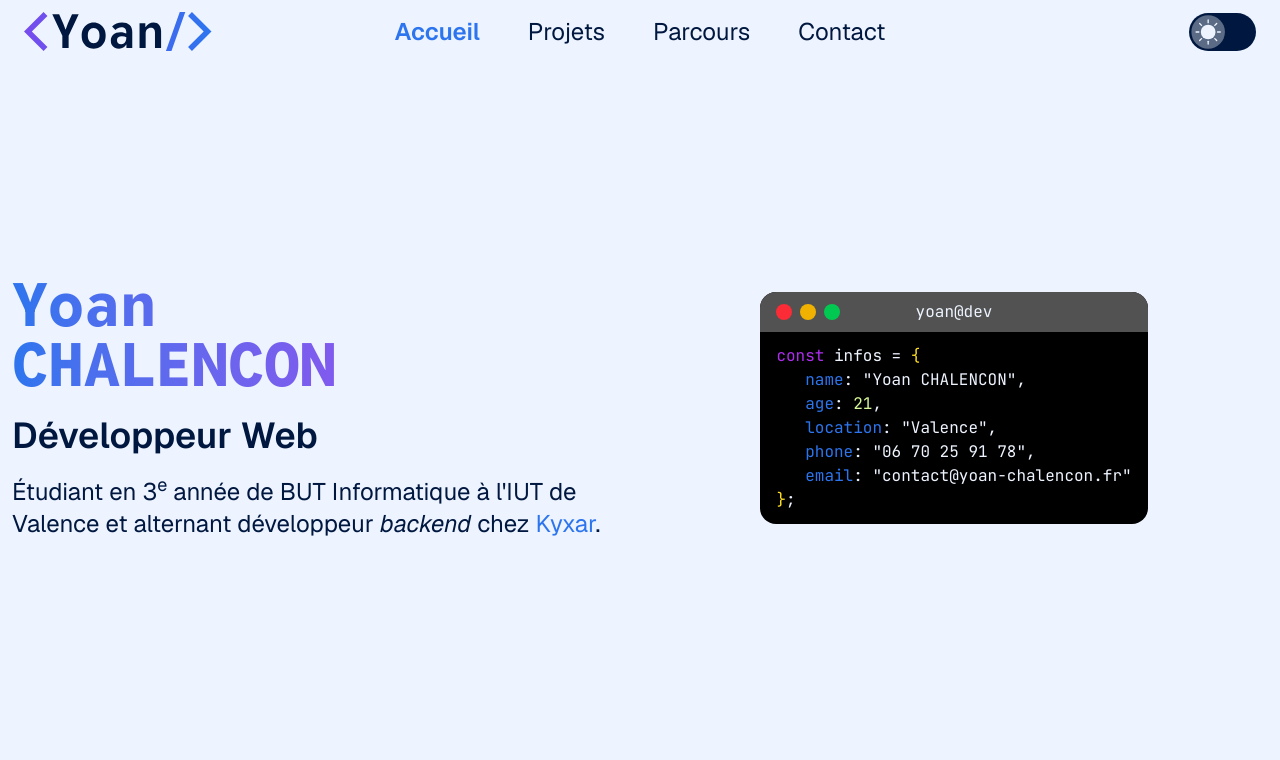
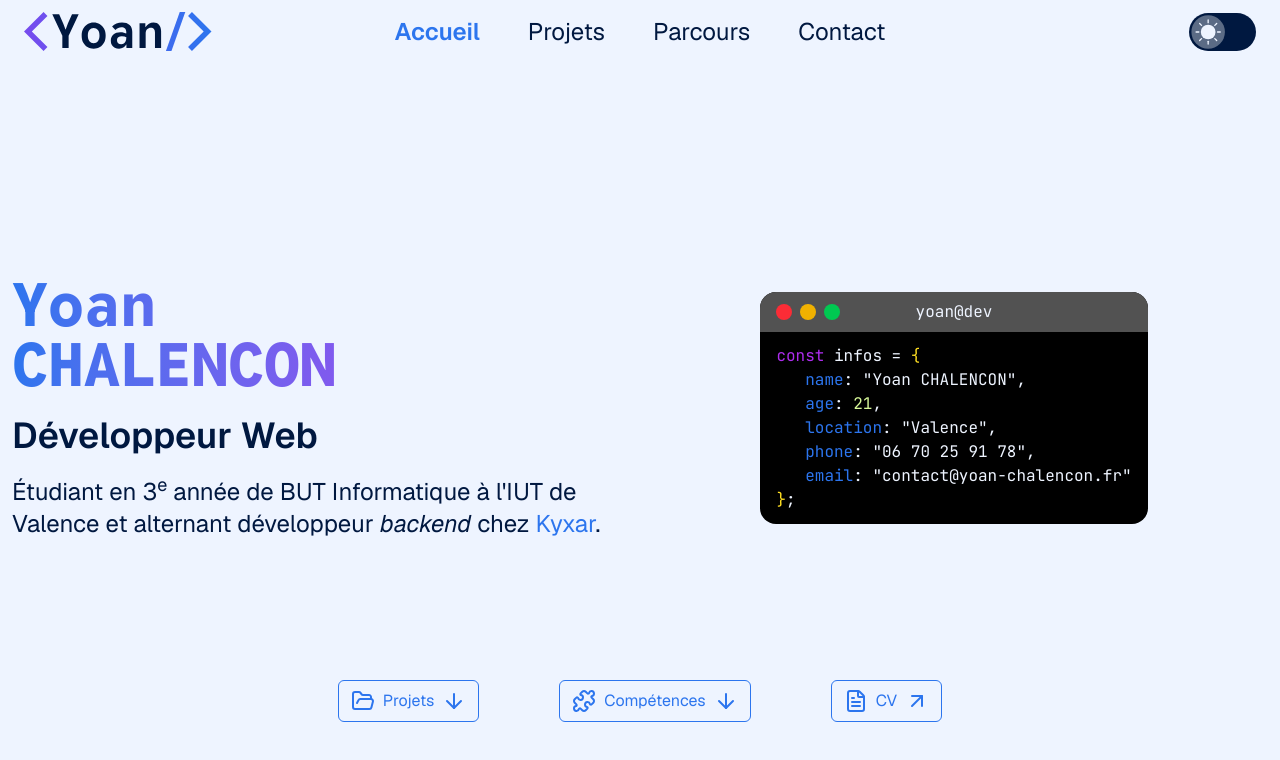
Before and after one commit to Yoan-CHALENCON/site, a React (Vite) app: page / in a window 1280 px wide. Shown: the top 760 px of the page. Built offline with nearby package versions, Linux system fonts and the light colour scheme.

Commit message:
✨ Add CTA

```diff
--- /dev/null
+++ b/src/ components/CTA.tsx
@@ -0,0 +1,34 @@
+import { ArrowDown, ArrowUpRight } from "lucide-react";
+
+type Props = {
+  children: React.ReactNode;
+  type: "link" | "button";
+  href?: string;
+  onClick?: () => void;
+  blank?: boolean;
+  scroll?: boolean;
+};
+
+export default function CTA(props: Props) {
+  const className =
+    "text-primary border-primary hover:text-light hover:underline! hover:from-primary hover:to-secondary w-fit rounded-md border px-3 py-2 hover:border-transparent hover:bg-linear-to-r flex gap-2";
+  if (props.type === "link") {
+    return (
+      <a
+        href={props.href}
+        className={className}
+        target={props.blank ? "_blank" : undefined}
+      >
+        {props.children}
+        {props.blank && <ArrowUpRight />}
+        {props.scroll && <ArrowDown />}
+      </a>
+    );
+  }
+
+  return (
+    <button onClick={props.onClick} className={className}>
+      {props.children}
+    </button>
+  );
+}
--- a/src/ components/Main.tsx
+++ b/src/ components/Main.tsx
@@ -4,7 +4,7 @@ type Props = {
 
 export default function Main(props: Props) {
   return (
-    <main className="mx-auto mt-50 flex max-w-7xl flex-col gap-16">
+    <main className="mx-auto mt-50 flex max-w-7xl flex-col items-center gap-32">
       {props.children}
     </main>
   );
--- a/src/pages/Home.tsx
+++ b/src/pages/Home.tsx
@@ -1,3 +1,5 @@
+import { FileText, FolderOpen, Puzzle } from "lucide-react";
+import CTA from "../ components/CTA";
 import Header from "../ components/Header";
 import Hero from "../ components/Hero";
 import Main from "../ components/Main";
@@ -8,6 +10,20 @@ export default function Home() {
       <Header />
       <Main>
         <Hero />
+        <section className="flex gap-20">
+          <CTA type="link" href="/#projects" scroll>
+            <FolderOpen />
+            Projets
+          </CTA>
+          <CTA type="link" href="/#skills" scroll>
+            <Puzzle />
+            Compétences
+          </CTA>
+          <CTA type="link" href="/#cv" blank>
+            <FileText />
+            CV
+          </CTA>
+        </section>
       </Main>
     </>
   );
```
